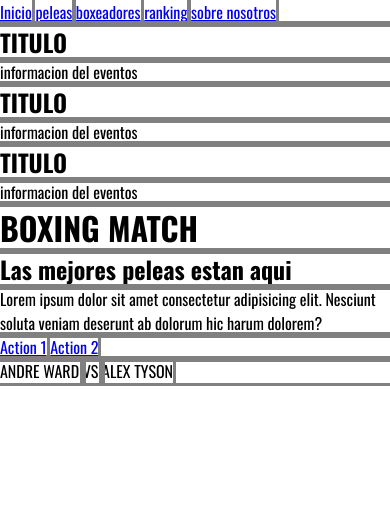
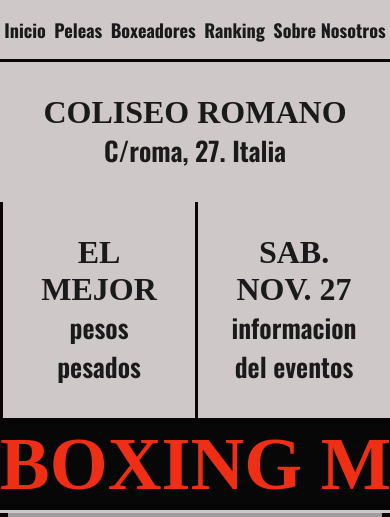
Before and after one commit to yefreescoding/final-project-course, a PHP site: page / in a window 390 px wide; the page is wider, and only the part inside the window is pictured. Shown: the top 517 px of that part. Before the commit the page ends 386 px from the top of that part, so only its background shows below. Run offline with PHP 8.4, Linux system fonts and the light colour scheme; some web fonts are replaced; grey boxes are pictures that could not be loaded.

Commit message:
header and cover styled

```diff
--- a/src/estilos/global.css
+++ b/src/estilos/global.css
@@ -1,18 +1,37 @@
+@font-face {
+    font-family: 'Boxing';
+    font-weight: bold;
+    src: url('../../public/fonts/boxing-striped.woff2') format('woff2'),
+        url('../../public/fonts/boxing-striped\(1\).woff2') format('woff2'),
+        url('../../public/fonts/boxing.woff2') format('woff2');
+}
+
+@font-face {
+    font-family: 'fighter';
+    font-weight: 400;
+    src: url(../../public/fonts/brackley-demo.regular.ttf);
+}
+
+
 :root{
     --fs--2: clamp(0.78rem, calc(0.77rem + 0.03vw), 0.80rem);
     --fs--1: clamp(0.94rem, calc(0.92rem + 0.11vw), 1.00rem);
     --fs-0: clamp(1.13rem, calc(1.08rem + 0.22vw), 1.25rem);
     --fs-1: clamp(1.35rem, calc(1.28rem + 0.37vw), 1.56rem);
     --fs-2: clamp(1.62rem, calc(1.50rem + 0.58vw), 1.95rem);
-    --fs-3: clamp(1.94rem, calc(1.77rem + 0.87vw), 2.44rem);
-    --fs-4: clamp(2.33rem, calc(2.08rem + 1.25vw), 3.05rem);
-    --fs-5: clamp(2.80rem, calc(2.45rem + 1.77vw), 3.82rem);
+    --fs-3: clamp(2rem, calc(1rem + 1.7vw), 4rem);
+    --fs-4: clamp(2.33rem, calc(1rem + 2vw), 4.05rem);
+    --fs-5: clamp(2rem, calc(1rem + 15vw), 18rem);
+    --ff-boxing: 'fighter';
+    --ff-boxing: 'Boxing';
 
     --text: #ffffff;
+    --text-2: hsl(0, 0%, 10%);
     --background: #080707;
+    --background-2: #cfc8c8;
     --primary-button: #858893;
     --secondary-button: #000000;
-    --accent: #ee2f16;
+    --accent: hsl(7, 70%, 49%);
 }
 
 @media(prefers-color-scheme: light){
@@ -40,10 +59,171 @@ html{
     margin: 0;
     padding: 0;
 
-    outline: solid grey;
+    /* outline: solid grey; */
 }
 
 body{
-    font-family: 'Montserrat', sans-serif;
+    background-color: var(--background);
     font-family: 'Oswald', sans-serif;
 }
+
+img, video{
+    width: 100%;
+    display: block;
+}
+
+a, a:active{
+    text-decoration: none;
+}
+
+h1, h2, h3, h4{
+    font-family: 'Montserrat', sans-serif;
+    font-weight: 700;
+}
+
+h1{
+    font-family: var(--ff-boxing);
+}
+
+h2{
+    font-size: var(--fs-3);
+    font-family: var(--ff-boxing);
+}
+
+p{
+    font-size: var(--fs-2);
+}
+
+.btn{
+    font-size: var(--fs-1);
+    padding: .8rem;
+    border: 2px solid var(--background-2);
+    margin-inline: 1rem;
+    width: fit-content;
+    text-transform: capitalize;
+}
+
+.principal{
+    background-color: var(--accent);
+    color: var(--text);
+}
+
+.secondary{
+    background-color: var(--background-2);
+    color: var(--text-2);
+}
+.header,
+.header__nav,
+.header__sponsor,
+.header__logo,
+.main,
+.main__text,
+.main__actions,
+.carousel{
+    display: flex;
+}
+
+.header,
+.header__logo,
+.main,
+.main__text{
+    flex-direction: column;
+}
+
+.header{
+    background-color: var(--background-2);
+    /* margin: 1rem; */
+    border-bottom: 3px solid var(--background-2);
+}
+
+.header__nav{
+    padding-block: 1rem;
+    justify-content: space-around;
+    border-bottom: 3px solid var(--background);
+}
+
+.nav__link {
+    text-transform: capitalize;
+    color: var(--text-2);
+    font-weight: 700;
+    font-size: var(--fs-0);
+}
+.header__sponsor{
+    flex-wrap: wrap;
+    justify-content: space-between;
+    align-items: center;
+    color: var(--text-2);
+    font-weight: 600;
+}
+
+.header__sponsor h2{
+    text-transform: uppercase;
+}
+.header__ads{
+    padding: 2rem;
+    flex: 1;
+    text-align: center;
+}
+.header__ads:nth-child(2){
+    border-inline: 3px solid var(--background);
+}
+.header__logo{
+    background-color: var(--background);
+
+}
+.header__h1{
+    color: var(--accent);
+    text-align: center;
+    /* font-size: 18rem; */
+    line-height: 1.24;
+    white-space: nowrap;
+    font-size: var(--fs-5);
+}
+
+.main{
+    /* align-items: center; */
+    width: min(100% - 1rem, 101.875em);
+    margin: 0 auto;
+}
+.main__cover{
+    display: grid;
+    place-items: center;
+    position: relative;
+    isolation: isolate;
+    text-align: center;
+    align-items: center;
+    height: 30em;
+    aspect-ratio: 16/9;
+}
+.main__images{
+    position: absolute;
+    inset: 0;
+    z-index: -1;
+    background-color: var(--background);
+    background-image: url(../../public/images/hero-img.jpg);
+    background-position: center;
+    background-repeat: no-repeat;
+    background-size: cover;
+    backdrop-filter: brightness(10%);
+}
+.main__text{
+    align-items: center;
+    gap: 1rem;
+}
+
+.main__text h2{
+    font-family: 'Montserrat', sans-serif;
+    text-transform: capitalize;
+}
+
+.carousel{
+    gap: 1.5rem;
+    background-color: var(--accent);
+    justify-content: space-around;
+    align-items: center;
+}
+.carousel__span{
+    color: var(--text);
+    font-size: var(--fs-4);
+    text-align: center;
+}
--- a/src/index.html
+++ b/src/index.html
@@ -21,7 +21,7 @@
   <body>
     <header class="header">
       <nav class="header__nav nav">
-        <a href="/">Inicio</a>
+        <a href="/" class="nav__link">Inicio</a>
         <a href="/" class="nav__link">peleas</a>
         <a href="/" class="nav__link">boxeadores</a>
         <a href="/" class="nav__link">ranking</a>
@@ -29,15 +29,15 @@
       </nav>
       <div class="header__sponsor">
         <div class="header__ads">
-          <h2>TITULO</h2>
-          <p>informacion del eventos</p>
+          <h2>Coliseo romano</h2>
+          <p>C/roma, 27. Italia</p>
         </div>
         <div class="header__ads">
-          <h2>TITULO</h2>
-          <p>informacion del eventos</p>
+          <h2>el mejor</h2>
+          <p>pesos pesados</p>
         </div>
         <div class="header__ads">
-          <h2>TITULO</h2>
+          <h2>SAB. NOV. 27</h2>
           <p>informacion del eventos</p>
         </div>
       </div>
@@ -58,12 +58,12 @@
             soluta veniam deserunt ab dolorum hic harum dolorem?
           </p>
           <div class="main__actions">
-            <a class="btn principal" href="/">Action 1</a>
-            <a class="btn secondary" href="/">Action 2</a>
+            <a class="btn principal" href="/">Ver combate</a>
+            <a class="btn secondary" href="/">info boxeadores</a>
           </div>
         </div>
       </section>
-      <div class="caroussel">
+      <div class="carousel">
         <span class="carousel__span"> ANDRE WARD </span>
         <span class="carousel__span"> VS </span>
         <span class="carousel__span"> ALEX TYSON </span>
```
Also changed, not shown: public/fonts/BOXING/BOXING- striped.ttf (added), public/fonts/BOXING/BOXING.otf (added), public/fonts/BOXING/BOXING.ttf (added), public/fonts/brackley-demo.regular.ttf (added), public/images/hero-img.jpg (added).
